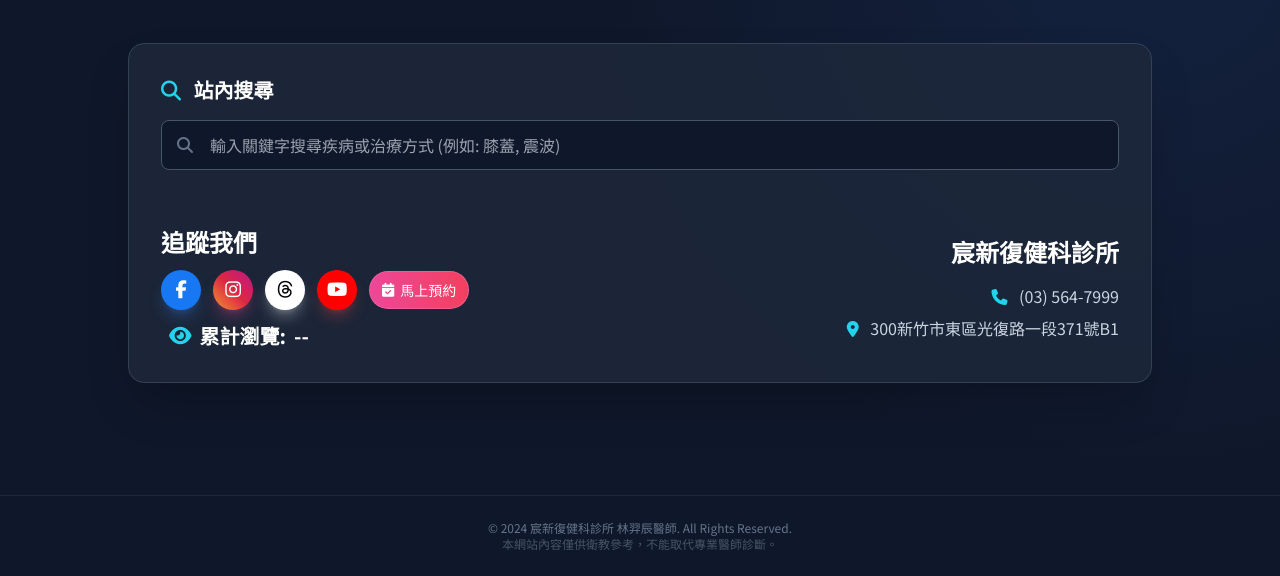
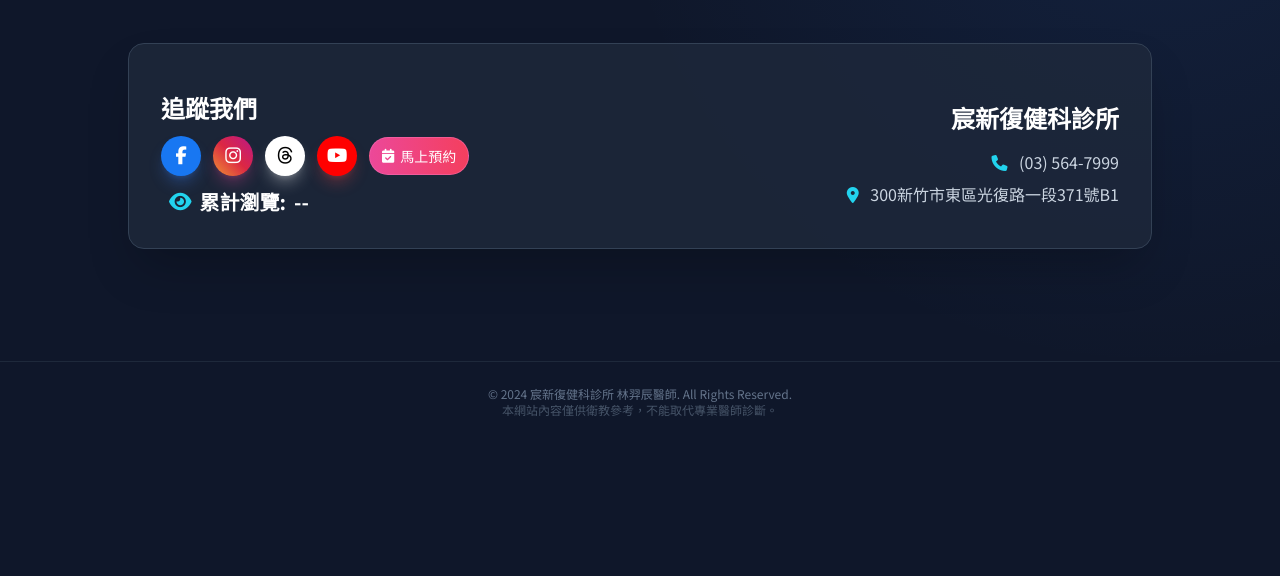
Before and after one commit to chenshinrehab/dr-lin-rehab, a plain HTML site: page bone-age.html in a window 1280 px wide. Shown: the part 2640-3216 px from the top of the page. After the commit the page ends 3082 px from the top, so only its background shows below. Drawn offline with nearby package versions, Linux system fonts and the light colour scheme.

Commit message:
Update bone-age.html

```diff
--- a/bone-age.html
+++ b/bone-age.html
@@ -243,14 +243,6 @@
 
         <section id="more-info" class="max-w-5xl mx-auto mt-16 mb-8">
             <div class="bg-slate-800/80 border border-slate-700 rounded-2xl p-8 shadow-2xl">
-                <div class="mb-10">
-                    <h3 class="text-xl font-bold text-white mb-4"><i class="fa-solid fa-magnifying-glass text-cyan-400 mr-2"></i> 站內搜尋</h3>
-                    <div class="relative">
-                        <input type="text" id="search-input" placeholder="輸入關鍵字搜尋疾病或治療方式 (例如: 膝蓋, 震波)" class="w-full bg-slate-900 border border-slate-600 text-white rounded-lg px-4 py-3 pl-12 focus:outline-none focus:border-cyan-500 focus:ring-1 focus:ring-cyan-500 transition-all">
-                        <i class="fa-solid fa-search absolute left-4 top-1/2 -translate-y-1/2 text-slate-500"></i>
-                    </div>
-                    <div id="search-results" class="mt-4 space-y-2"></div>
-                </div>
 
                     <div class="grid md:grid-cols-2 gap-8 pt-4">
 
```
